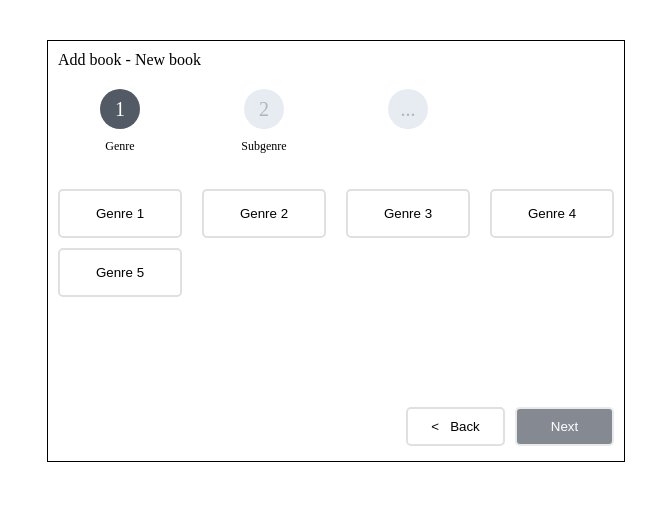
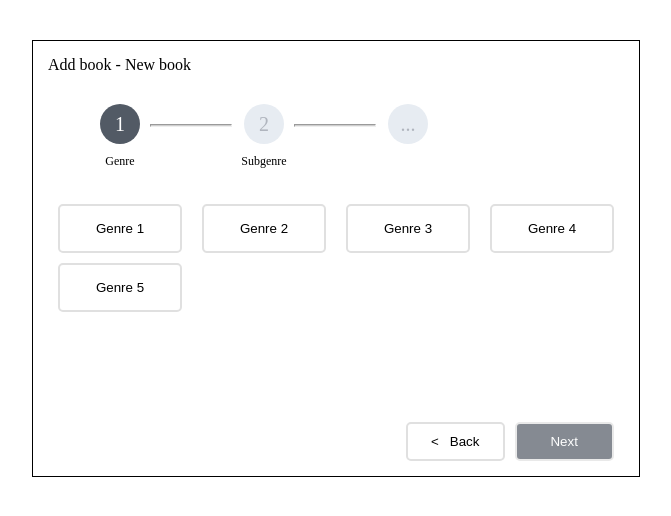
Before and after one commit to lemibbdk/library, an Angular app: page / in a window 1280 px wide. Shown: the top 516 px of the page, without its empty margins (304-975 px from the left). Built offline with nearby package versions, Linux system fonts and the light colour scheme.

Commit message:
add book form validators, add step lines

```diff
--- a/src/app/app.component.html
+++ b/src/app/app.component.html
@@ -15,6 +15,8 @@
            [class.active]="step.step === currentStep"
       >
         {{ step.step ? step.step : '...' }}
+
+        <hr *ngIf="step.step && step.step < steps.length">
       </div>
       <div class="form-container__stepper__step__label">
         {{ step.label }}
@@ -115,6 +117,12 @@
             </textarea>
           </ng-container>
         </ng-container>
+
+        <div *ngIf="controlHasError(field.field)"
+             class="invalid"
+        >
+          {{ getControlError(field.field) }}
+        </div>
       </div>
     </div>
   </form>
--- a/src/app/app.component.scss
+++ b/src/app/app.component.scss
@@ -7,15 +7,15 @@
   min-height: 350px;
   border: 1px solid black;
   position: relative;
-  padding-bottom: 70px;
+  padding: 15px 15px 70px 15px;
 
   &__title {
-    margin: 10px;
   }
 
   &__stepper {
     width: 100%;
     display: flex;
+    margin-top: 20px;
 
     &__step {
       display: flex;
@@ -34,6 +34,16 @@
         background-color: #e7ecf2;
         font-size: 20px;
         color: #b0b5be;
+        position: relative;
+
+        hr {
+          width: 80px;
+          height: 1px;
+          background-color: #cecece;
+          position: absolute;
+          left: 50px;
+          top: 50%
+        }
       }
 
       &__label {
@@ -67,8 +77,8 @@
         display: flex;
         flex-direction: column;
         justify-content: center;
-        width: 93%;
-        margin: 10px;
+        width: 97%;
+        margin: 10px 0;
       }
     }
 
@@ -90,7 +100,7 @@
   }
 
   &__actions {
-    width: 100%;
+    width: 95%;
     display: flex;
     justify-content: flex-end;
     position: absolute;
@@ -143,7 +153,7 @@ input, select, textarea {
   border: 2px solid #e0e0e0;
   border-radius: 5px;
   height: 25px;
-  padding: 3px 7px;
+  padding: 3px 0 3px 7px;
 }
 
 textarea {
@@ -165,6 +175,10 @@ textarea {
   cursor: none;
 }
 
+.invalid {
+  color: red;
+}
+
 .w-25 {
   width: 25%;
 }
--- a/src/app/app.component.ts
+++ b/src/app/app.component.ts
@@ -57,6 +57,7 @@ export class AppComponent implements OnInit {
           placeholder: 'Book title',
           inputType: FieldType.INPUT,
           width: 100,
+          validators: [Validators.required],
         }
       ],
       [
@@ -66,6 +67,7 @@ export class AppComponent implements OnInit {
           placeholder: 'Author',
           inputType: FieldType.SELECT,
           width: 100,
+          validators: [Validators.required],
         }
       ],
       [
@@ -75,6 +77,7 @@ export class AppComponent implements OnInit {
           placeholder: 'ISBN',
           inputType: FieldType.INPUT,
           width: 100,
+          validators: [Validators.required],
         }
       ],
       [
@@ -84,6 +87,7 @@ export class AppComponent implements OnInit {
           placeholder: 'Publisher',
           inputType: FieldType.SELECT,
           width: 100,
+          validators: [Validators.required],
         }
       ],
       [
@@ -93,6 +97,10 @@ export class AppComponent implements OnInit {
           placeholder: 'DD/MM/YYYY',
           inputType: FieldType.INPUT,
           width: 33,
+          validators: [
+            Validators.required,
+            Validators.pattern('^(0?[1-9]|[12][0-9]|3[01])[\\/\\-](0?[1-9]|1[012])[\\/\\-]\\d{4}$'),
+          ],
         }
       ],
       [
@@ -102,6 +110,10 @@ export class AppComponent implements OnInit {
           placeholder: 'Number of pages',
           inputType: FieldType.INPUT,
           width: 25,
+          validators: [
+            Validators.required,
+            Validators.pattern('^[0-9]*$'),
+          ],
         }
       ],
       [
@@ -111,6 +123,7 @@ export class AppComponent implements OnInit {
           placeholder: 'Format',
           inputType: FieldType.SELECT,
           width: 33,
+          validators: [Validators.required],
         }
       ],
       [
@@ -120,6 +133,7 @@ export class AppComponent implements OnInit {
           placeholder: 'Edition',
           inputType: FieldType.INPUT,
           width: 33,
+          validators: [Validators.required],
         },
         {
           field: 'editionLanguage',
@@ -127,6 +141,7 @@ export class AppComponent implements OnInit {
           placeholder: 'Edition language',
           inputType: FieldType.SELECT,
           width: 33,
+          validators: [Validators.required],
         },
       ],
       [
@@ -136,6 +151,7 @@ export class AppComponent implements OnInit {
           placeholder: 'Description',
           inputType: FieldType.TEXTAREA,
           width: 100,
+          validators: [],
         }
       ],
     ]
@@ -232,7 +248,7 @@ export class AppComponent implements OnInit {
         } else {
           this.bookForm.addControl(
             formItem.field,
-            new FormControl('', Validators.required),
+            new FormControl('', formItem.validators),
           );
         }
       })
@@ -359,6 +375,27 @@ export class AppComponent implements OnInit {
     this.currentStep++;
   }
 
+  public controlHasError(controlName: string): boolean {
+    const control = this.bookForm.get(controlName) as FormControl;
+    return control?.touched && control?.invalid;
+  }
+
+  public getControlError(controlName: string): string {
+    let error: string;
+    const control = this.bookForm.get(controlName) as FormControl;
+
+    const controlErrors = control.errors;
+    if (controlErrors) {
+      error = Object.keys(controlErrors)[0] === 'pattern'
+        ? '* Invalid format or input type'
+        : '* ' + Object.keys(controlErrors)[0]
+    } else {
+      error = '';
+    }
+
+    return error
+  }
+
   public resetForm(): void {
     this._initFieldStates();
   }
--- a/src/app/models/form-field.model.ts
+++ b/src/app/models/form-field.model.ts
@@ -1,9 +1,12 @@
+import { ValidatorFn } from '@angular/forms';
+
 export interface FormFieldModel {
   field: string;
   label: string;
   placeholder: string;
   inputType: FieldType;
   width: 25 | 33 | 100;
+  validators: ValidatorFn[];
 }
 
 export enum FieldType {
```
